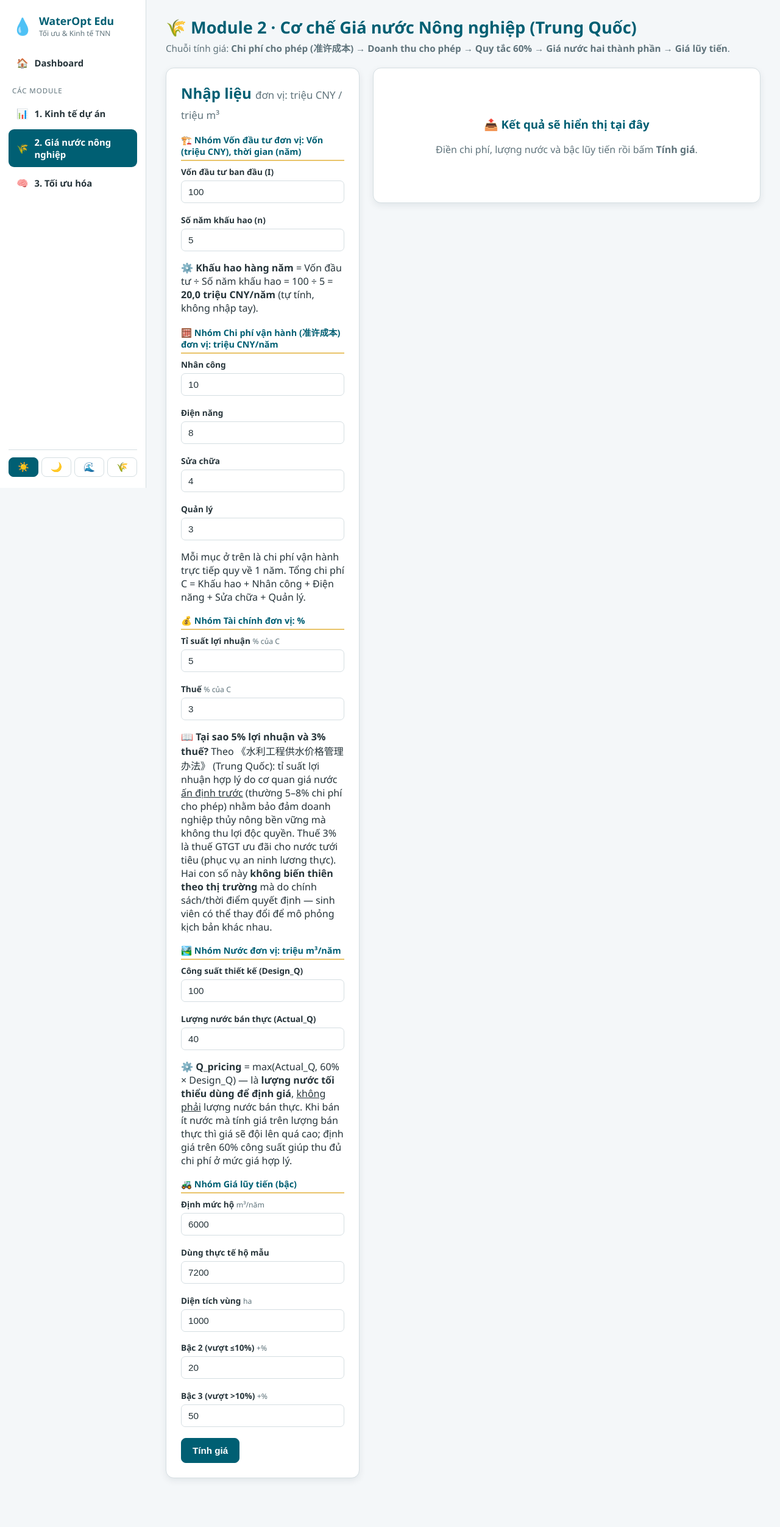
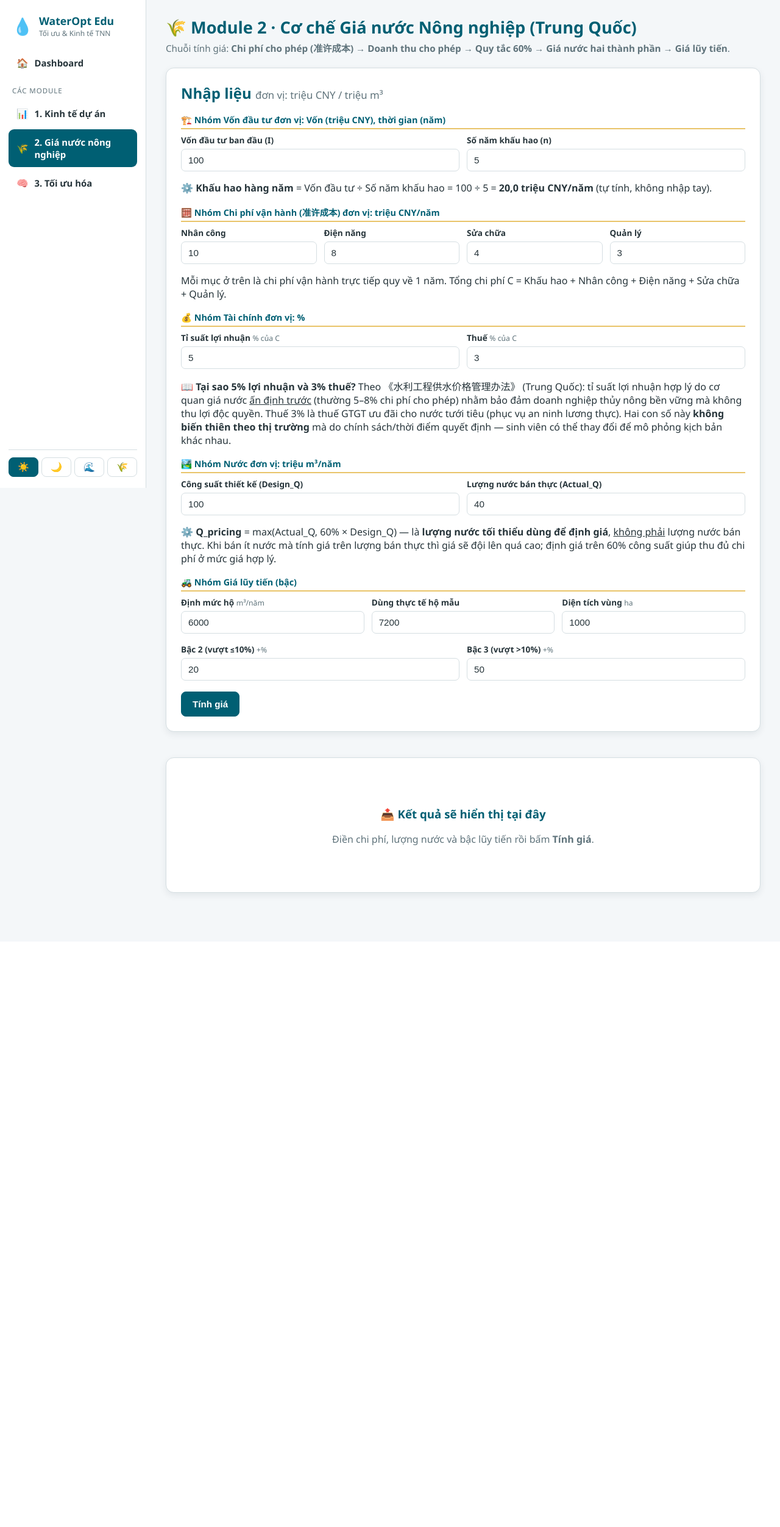
Before and after one commit to robindang0573/wateropt-edu, a Flask app: page /pricing in a window 1280 px wide. Shown: the whole page at 61% size. After the commit the page ends 1475 px from the top, so only its background shows below. Run offline with Flask 3, Linux system fonts and the light colour scheme; some libraries are stand-ins or nearby versions.

Commit message:
Pricing: single-column layout (each card = one full-width horizontal row)

```diff
--- a/templates/pricing.html
+++ b/templates/pricing.html
@@ -7,9 +7,8 @@
     Chuỗi tính giá: <b>Chi phí cho phép (准许成本)</b> → <b>Doanh thu cho phép</b> → <b>Quy tắc 60%</b> → <b>Giá nước hai thành phần</b> → <b>Giá lũy tiến</b>.
 </p>
 
-<div class="psplit">
-    <div>
-        <form method="post" id="priceForm" class="card">
+<div class="stack">
+        <form method="post" id="priceForm" class="card wide-card">
             <h2 class="card-title">Nhập liệu <span class="unit">đơn vị: triệu CNY / triệu m³</span></h2>
 
             <div class="form-group">
@@ -67,9 +66,7 @@
                 <button type="submit" class="btn primary">Tính giá</button>
             </div>
         </form>
-    </div>
 
-    <div>
         {% if result %}
         {% if result.rule60 %}
         <div class="alert warning">
@@ -120,12 +117,11 @@
             <p>Ông dùng {{ '{:,.0f}'.format(result.use) }} m³/năm, định mức {{ '{:,.0f}'.format(result.quota) }} m³ → tổng <b>{{ '{:,.0f}'.format(result.bill) }} CNY/năm</b>.</p>
         </div>
 
-        <div class="psplit">
-            <div class="card chart-card">
-                <h3>🥧 Cơ cấu chi phí cho phép</h3>
-                <div id="costChart" class="plot"></div>
-            </div>
-            <div class="card">
+        <div class="card chart-card">
+            <h3>🥧 Cơ cấu chi phí cho phép</h3>
+            <div id="costChart" class="plot"></div>
+        </div>
+        <div class="card">
                 <h3>🧾 Bảng cơ cấu chi phí (准许成本) — cách tính ra tiền từng mục</h3>
                 <div class="table-responsive">
                     <table>
@@ -169,7 +165,6 @@
                     <div class="chain-step final">{{ '{:.4f}'.format(result.price_cny) if result.price_cny is not none else '—' }} CNY/m³</div>
                 </div>
                 <p class="note">💡 Lợi nhuận và thuế đều tính theo phần trăm của C. Tổng R (triệu CNY/năm) chia cho lượng nước định giá Q_pricing (triệu m³/năm) cho ra giá tổng hợp P (CNY/m³).</p>
-            </div>
         </div>
 
         <div class="card">
@@ -204,7 +199,6 @@
             <p>Điền chi phí, lượng nước và bậc lũy tiến rồi bấm <b>Tính giá</b>.</p>
         </div>
         {% endif %}
-    </div>
 </div>
 {% endblock %}
 
```
